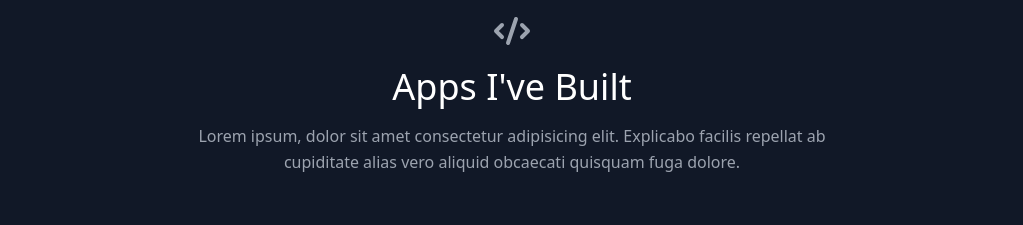
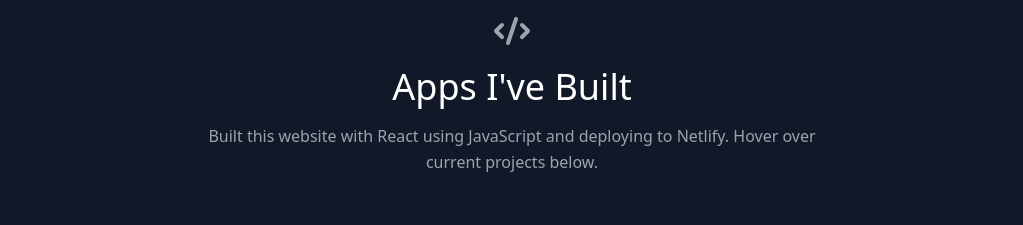
Before and after one commit to DMaz009/Portfolio, a React (Create React App) app: page / in a window 1280 px wide. Shown: the part 960-1185 px from the top of the page, without its empty margins (128-1151 px from the left). Built offline with nearby package versions, Linux system fonts and the light colour scheme.

Commit message:
update projects section

```diff
--- a/src/components/Projects.js
+++ b/src/components/Projects.js
@@ -11,9 +11,7 @@ export default function Projects(){
           <h1 className="sm:text-4xl text-3xl font-medium title-font mb-4 text-white"> Apps I've Built
           </h1>
           <p className="lg:w-2/3 mx-auto leading-relaxed text-base">
-            Lorem ipsum, dolor sit amet consectetur adipisicing elit. Explicabo
-            facilis repellat ab cupiditate alias vero aliquid obcaecati quisquam
-            fuga dolore.
+          Built this website with React using JavaScript and deploying to Netlify. Hover over current projects below.
           </p>
         </div>
         <div className="flex flex-wrap -m-4">
```
